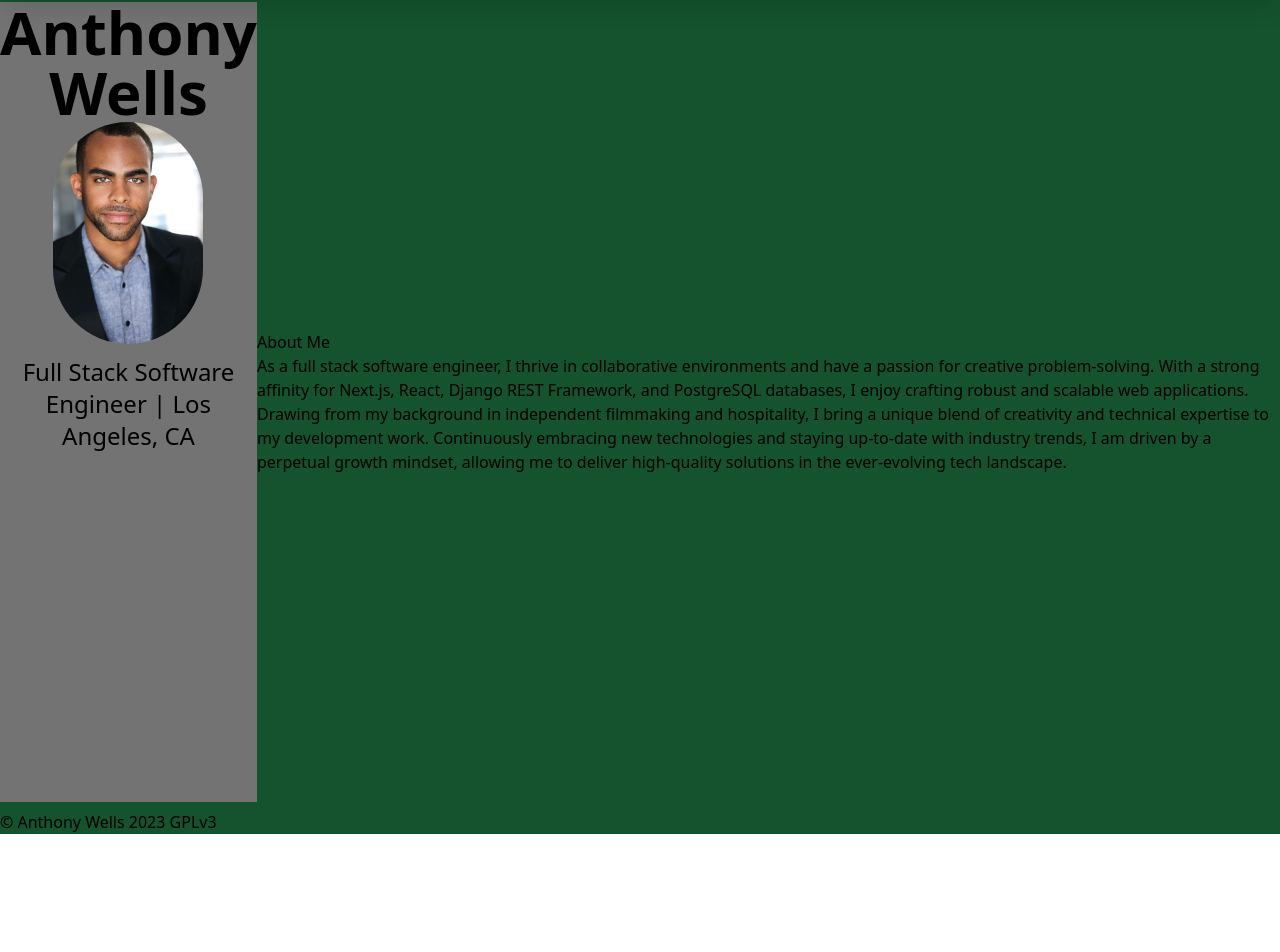
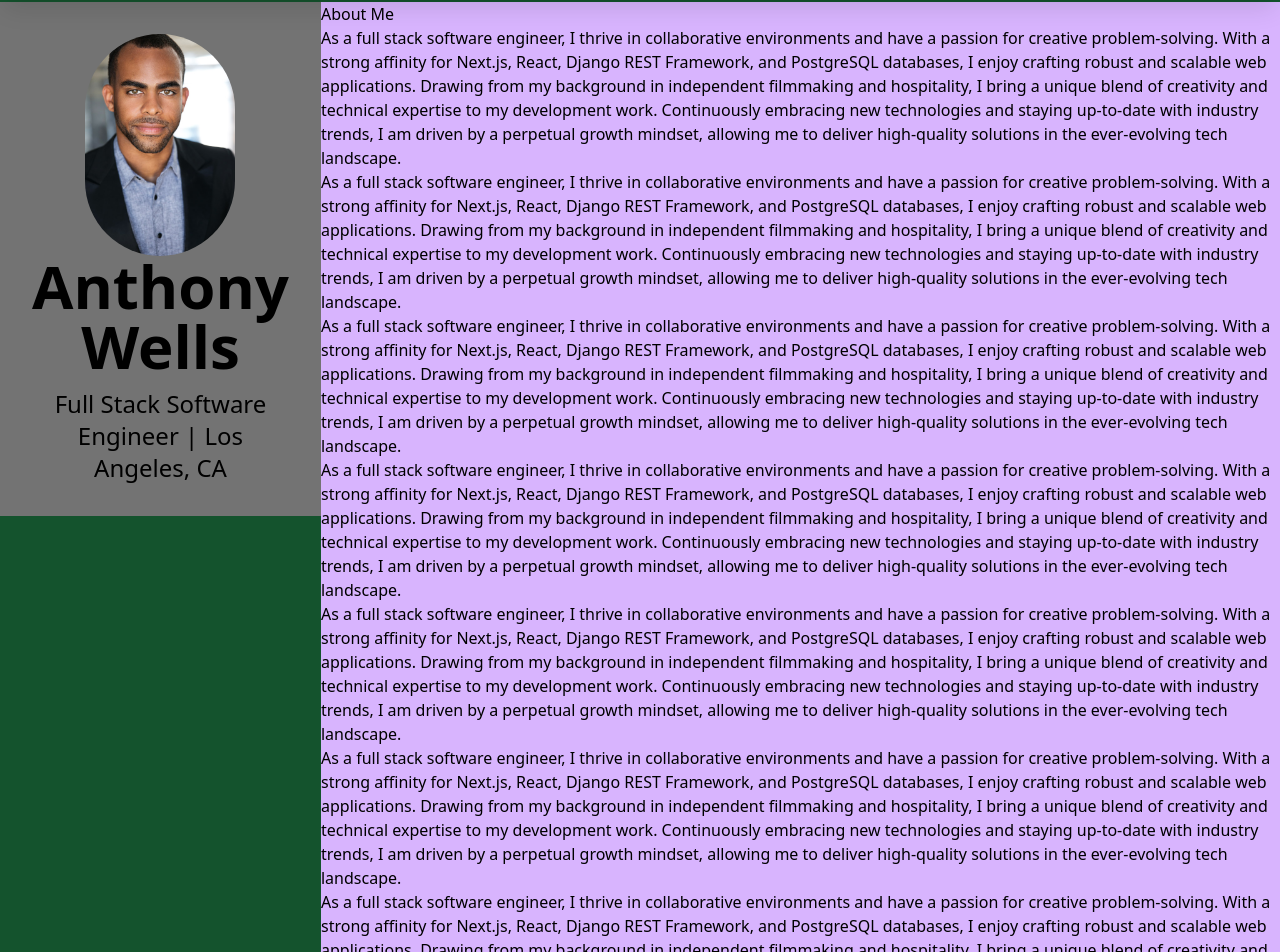
Before and after one commit to awellsbiz/next-portfolio, a Next.js app: page / in a window 1280 px wide. Shown: the part 86-1038 px from the top of the page. Before the commit the page ends 920 px from the top, so only its background shows below. Built offline with nearby package versions, Linux system fonts and the light colour scheme.

Commit message:
touch up

```diff
--- a/pages/index.js
+++ b/pages/index.js
@@ -13,20 +13,14 @@ export default function Home() {
 
 
   return (
-    //Q:how can i get the image to be on the left and the text on the right?
-    //Q:how can i get the image to be on the left and the text on the right?
-    //A: use flexbox SPECIFCALLY  flex-direction: row-reverse
-    //Q: ON WHAT ELEMENT?
 
-    <main className="container mx-auto mt-20 flex items-center min-h-screen py-2">
+    <main className="container mx-auto mt-20 items-start min-h-screen py-2">
       <Head>
         <title>{`Anthony's Portfolio`}</title>
       </Head>
 
-          <div className='flex-direction: row-reverse bg-neutral-500 h-screen'>
-              <h1 className="text-6xl font-bold text-center">
-               Anthony Wells
-              </h1>
+        <div className='flex'>
+          <div className=' bg-neutral-500 p-8 mb-1 max-h-fit'>
               <Image
                 src="/AnthonyWells.jpg"
                 alt="Picture of the author"
@@ -34,6 +28,9 @@ export default function Home() {
                 height={150}
                 className="rounded-full mx-auto"
               />
+              <h1 className="text-6xl font-bold text-center">
+               Anthony Wells
+              </h1>
               <p className="mt-3 text-2xl text-center">
                 Full Stack Software Engineer | Los Angeles, CA
               </p>
@@ -41,14 +38,25 @@ export default function Home() {
 
             </div>
 
-             <div>
 
+
+             <div className=" bg-purple-300">
               {/* add github and linked-in logo here that works as links */}
 
             <h1> About Me </h1>
               <p className=""> As a full stack software engineer, I thrive in collaborative environments and have a passion for creative problem-solving. With a strong affinity for Next.js, React, Django REST Framework, and PostgreSQL databases, I enjoy crafting robust and scalable web applications. Drawing from my background in independent filmmaking and hospitality, I bring a unique blend of creativity and technical expertise to my development work. Continuously embracing new technologies and staying up-to-date with industry trends, I am driven by a perpetual growth mindset, allowing me to deliver high-quality solutions in the ever-evolving tech landscape. </p>
 
+              <p className=""> As a full stack software engineer, I thrive in collaborative environments and have a passion for creative problem-solving. With a strong affinity for Next.js, React, Django REST Framework, and PostgreSQL databases, I enjoy crafting robust and scalable web applications. Drawing from my background in independent filmmaking and hospitality, I bring a unique blend of creativity and technical expertise to my development work. Continuously embracing new technologies and staying up-to-date with industry trends, I am driven by a perpetual growth mindset, allowing me to deliver high-quality solutions in the ever-evolving tech landscape. </p>
+              <p className=""> As a full stack software engineer, I thrive in collaborative environments and have a passion for creative problem-solving. With a strong affinity for Next.js, React, Django REST Framework, and PostgreSQL databases, I enjoy crafting robust and scalable web applications. Drawing from my background in independent filmmaking and hospitality, I bring a unique blend of creativity and technical expertise to my development work. Continuously embracing new technologies and staying up-to-date with industry trends, I am driven by a perpetual growth mindset, allowing me to deliver high-quality solutions in the ever-evolving tech landscape. </p>
+              <p className=""> As a full stack software engineer, I thrive in collaborative environments and have a passion for creative problem-solving. With a strong affinity for Next.js, React, Django REST Framework, and PostgreSQL databases, I enjoy crafting robust and scalable web applications. Drawing from my background in independent filmmaking and hospitality, I bring a unique blend of creativity and technical expertise to my development work. Continuously embracing new technologies and staying up-to-date with industry trends, I am driven by a perpetual growth mindset, allowing me to deliver high-quality solutions in the ever-evolving tech landscape. </p>
+              <p className=""> As a full stack software engineer, I thrive in collaborative environments and have a passion for creative problem-solving. With a strong affinity for Next.js, React, Django REST Framework, and PostgreSQL databases, I enjoy crafting robust and scalable web applications. Drawing from my background in independent filmmaking and hospitality, I bring a unique blend of creativity and technical expertise to my development work. Continuously embracing new technologies and staying up-to-date with industry trends, I am driven by a perpetual growth mindset, allowing me to deliver high-quality solutions in the ever-evolving tech landscape. </p>
+              <p className=""> As a full stack software engineer, I thrive in collaborative environments and have a passion for creative problem-solving. With a strong affinity for Next.js, React, Django REST Framework, and PostgreSQL databases, I enjoy crafting robust and scalable web applications. Drawing from my background in independent filmmaking and hospitality, I bring a unique blend of creativity and technical expertise to my development work. Continuously embracing new technologies and staying up-to-date with industry trends, I am driven by a perpetual growth mindset, allowing me to deliver high-quality solutions in the ever-evolving tech landscape. </p>
+              <p className=""> As a full stack software engineer, I thrive in collaborative environments and have a passion for creative problem-solving. With a strong affinity for Next.js, React, Django REST Framework, and PostgreSQL databases, I enjoy crafting robust and scalable web applications. Drawing from my background in independent filmmaking and hospitality, I bring a unique blend of creativity and technical expertise to my development work. Continuously embracing new technologies and staying up-to-date with industry trends, I am driven by a perpetual growth mindset, allowing me to deliver high-quality solutions in the ever-evolving tech landscape. </p>
+              <p className=" text-lg"> As a full stack software engineer, I thrive in collaborative environments and have a passion for creative problem-solving. With a strong affinity for Next.js, React, Django REST Framework, and PostgreSQL databases, I enjoy crafting robust and scalable web applications. Drawing from my background in independent filmmaking and hospitality, I bring a unique blend of creativity and technical expertise to my development work. Continuously embracing new technologies and staying up-to-date with industry trends, I am driven by a perpetual growth mindset, allowing me to deliver high-quality solutions in the ever-evolving tech landscape. </p>
             </div>
+            </div>
+
+
 
 
     </main>
```
